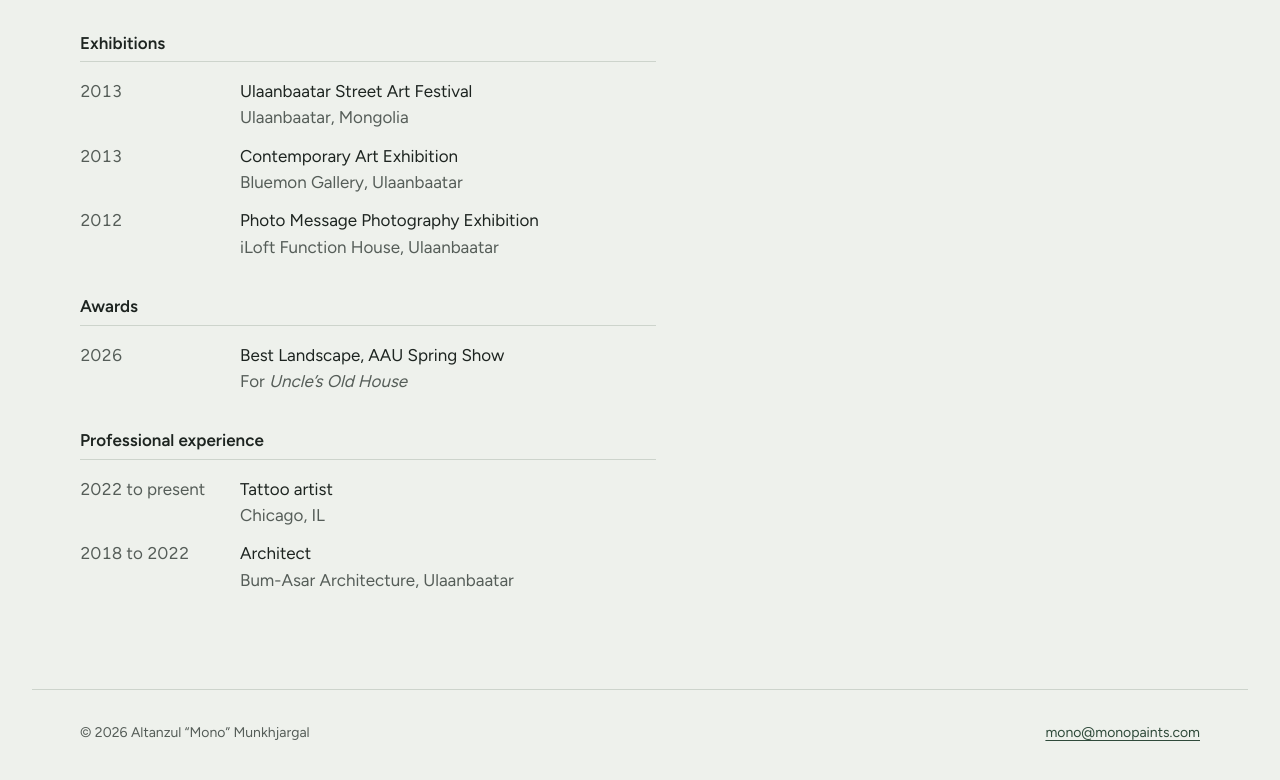
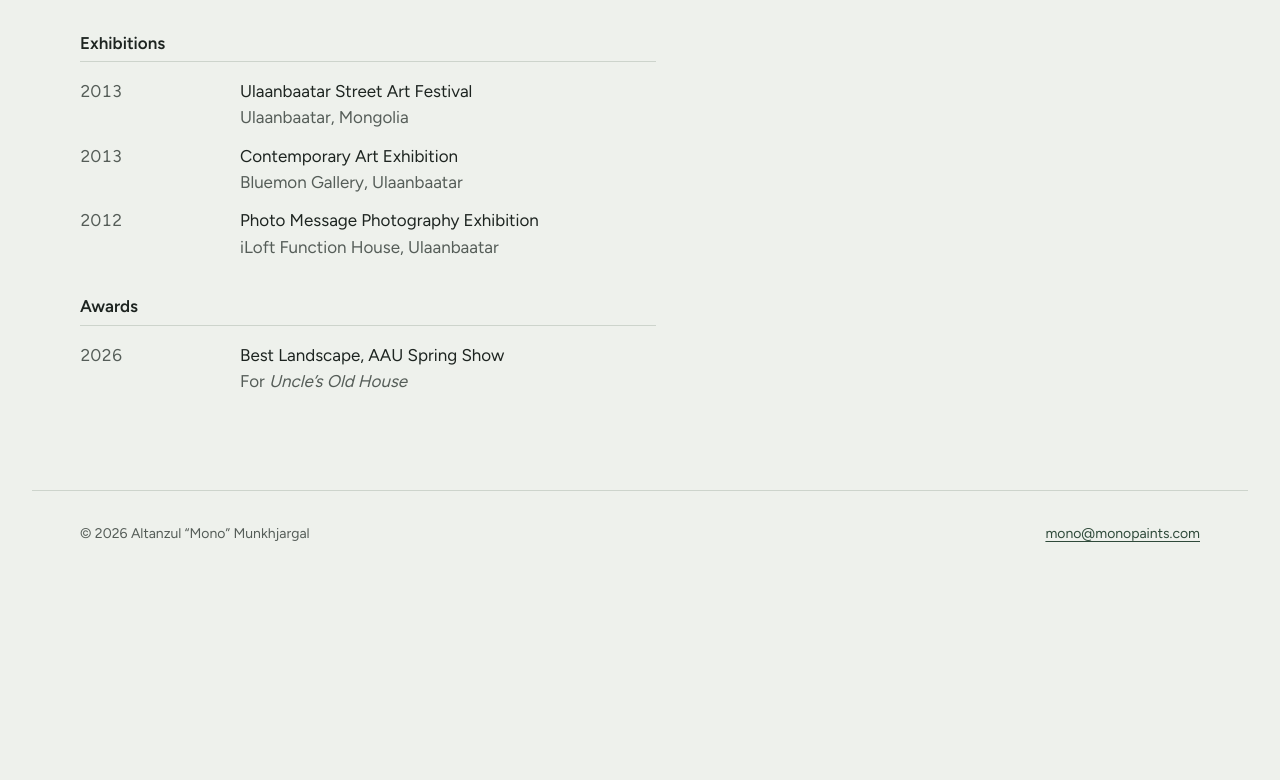
Before and after one commit to vermi/monopaints, a plain HTML site: page about/index.html in a window 1280 px wide. Shown: the part 1545-2325 px from the top of the page. After the commit the page ends 2130 px from the top, so only its background shows below. Drawn offline with Linux system fonts and the light colour scheme.

Commit message:
Remove professional experience from About page

```diff
--- a/about/index.html
+++ b/about/index.html
@@ -70,13 +70,6 @@
             <dd>Best Landscape, AAU Spring Show<span>For <i>Uncle’s Old House</i></span></dd>
           </dl>
 
-          <h3>Professional experience</h3>
-          <dl>
-            <dt>2022 to present</dt>
-            <dd>Tattoo artist<span>Chicago, IL</span></dd>
-            <dt>2018 to 2022</dt>
-            <dd>Architect<span>Bum-Asar Architecture, Ulaanbaatar</span></dd>
-          </dl>
         </section>
       </div>
       <aside>
```
